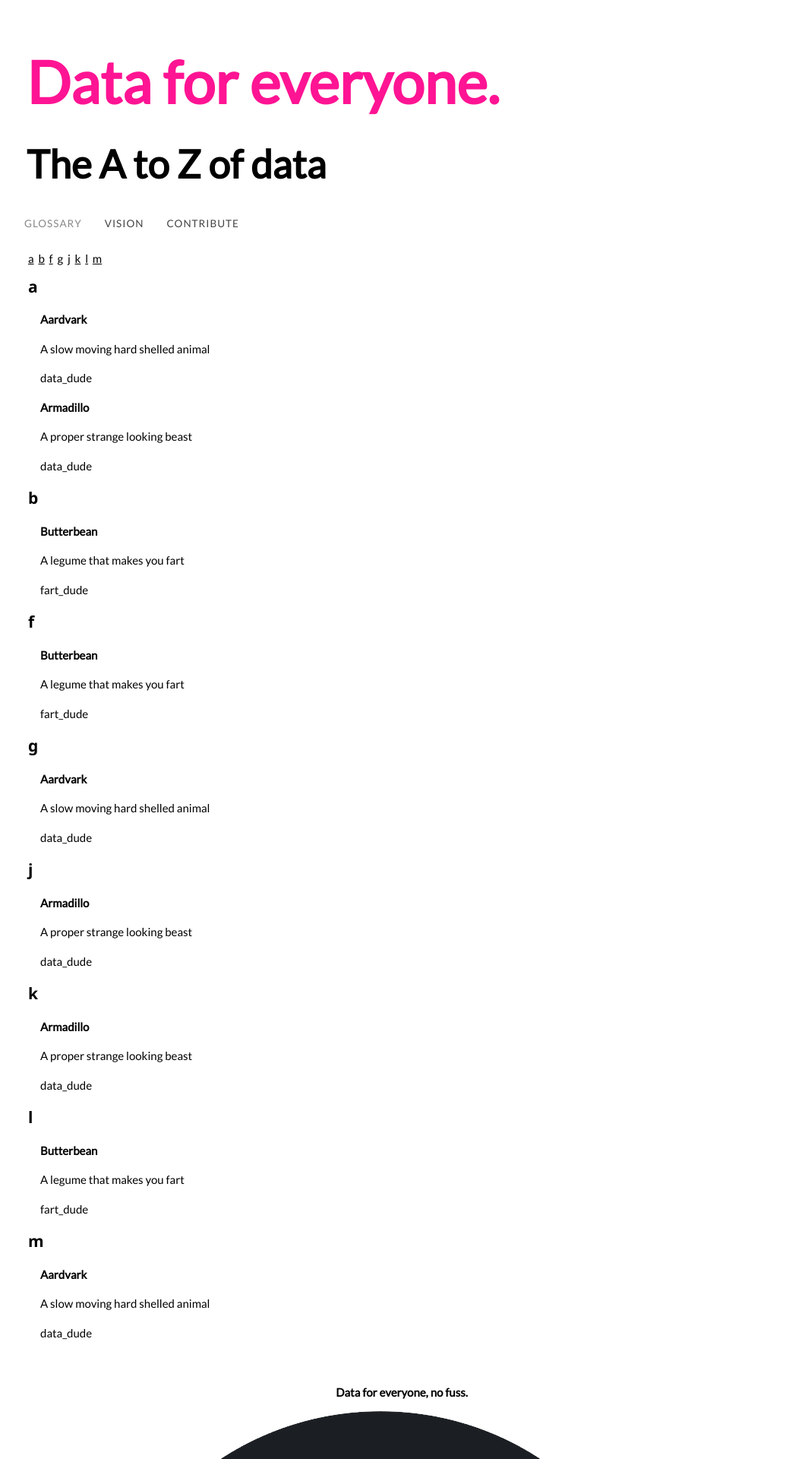
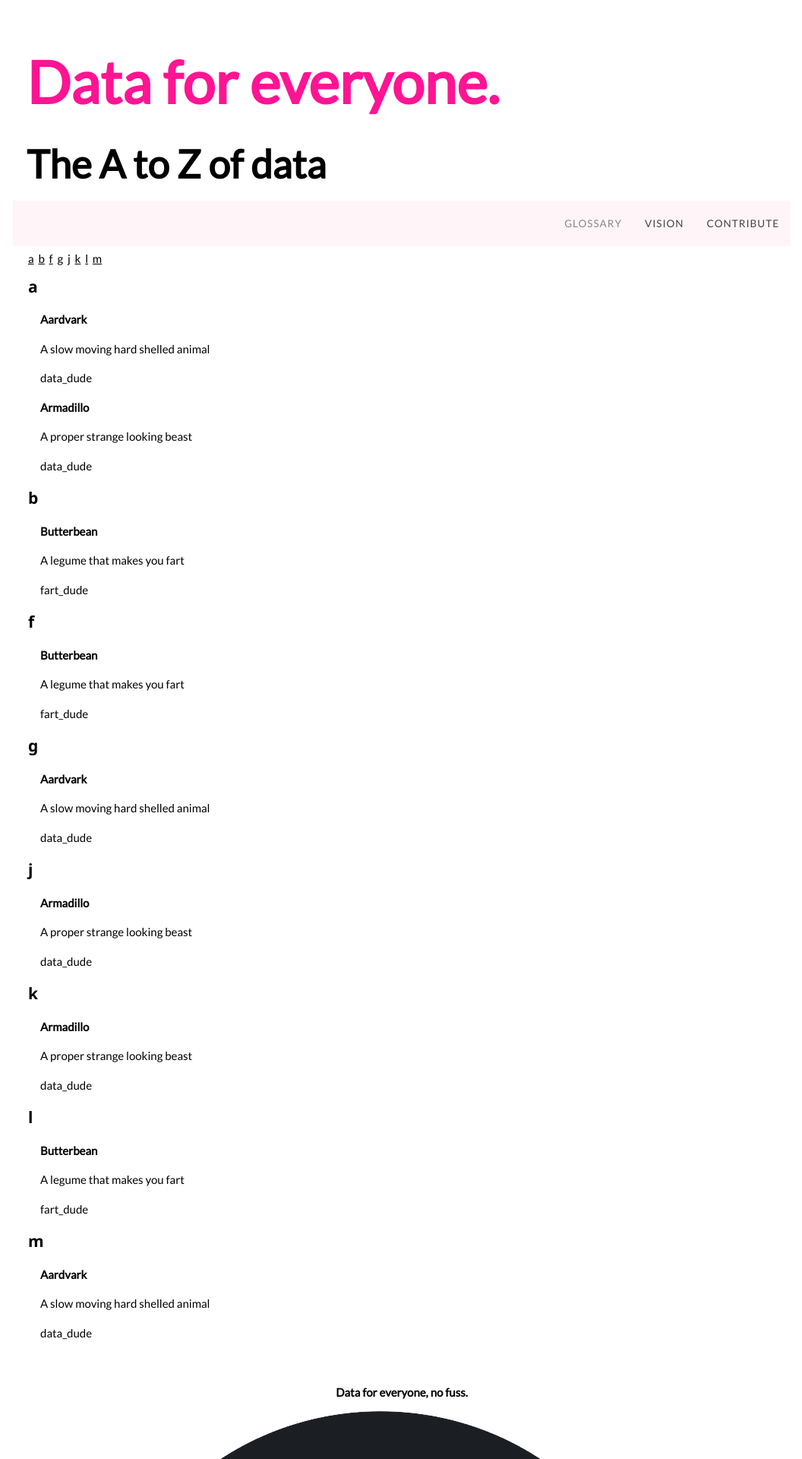
Before and after one commit to unleashyourdata/open_data_glossary, a Jekyll site: the page built from index.html, in a window 1280 px wide. Shown: the top 1920 px of the page at 76% size, without its empty margins (111-1167 px from the left). Built offline with Jekyll 4.4.1, drawn with Linux system fonts in a browser that asks for light colours.

Commit message:
Update navigation.scss

```diff
--- a/_sass/navigation.scss
+++ b/_sass/navigation.scss
@@ -4,8 +4,8 @@ nav {
 	position: static;
 	width: 100%;
 	display: flex;
-	justify-content: left;
-	background: rgba(255, 255, 255, .9);
+	justify-content: right;
+	background: rgba(255, 244, 249, .9);
 	z-index: 999;
 
 	a {
```
